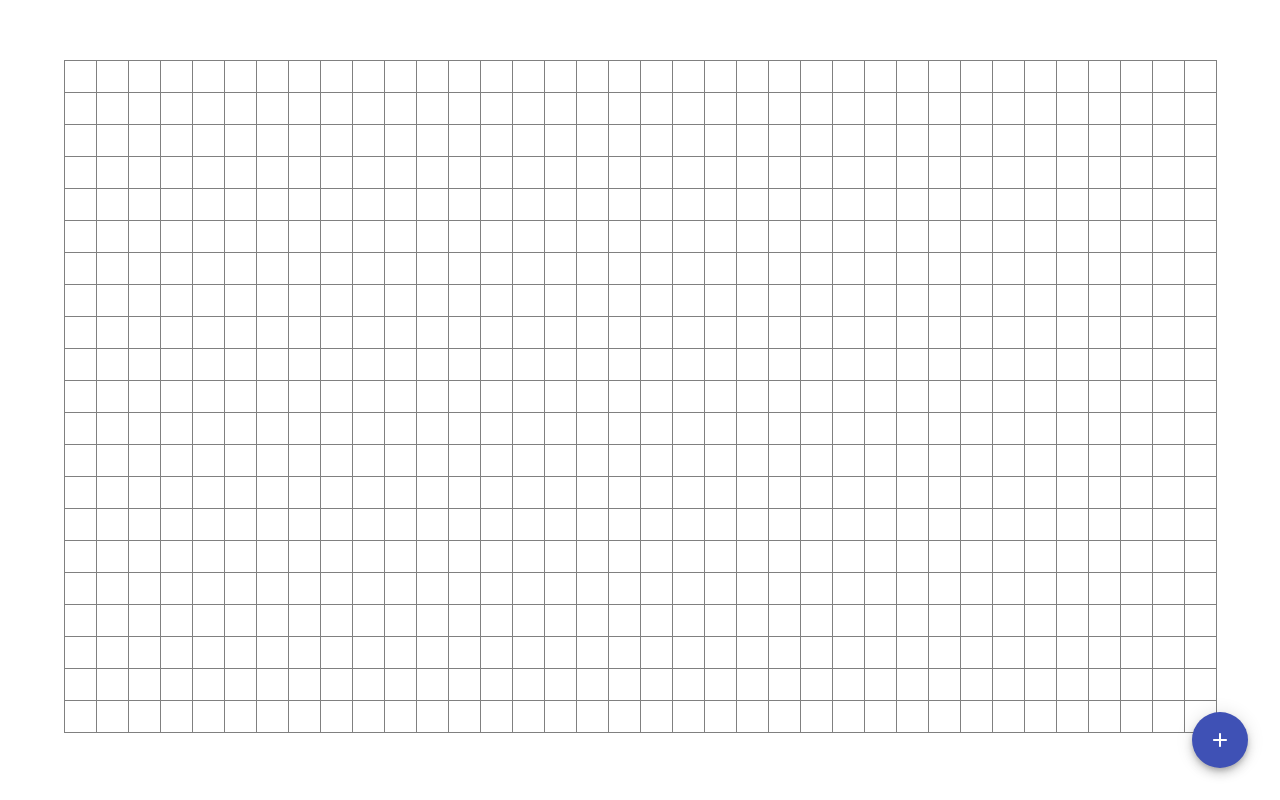
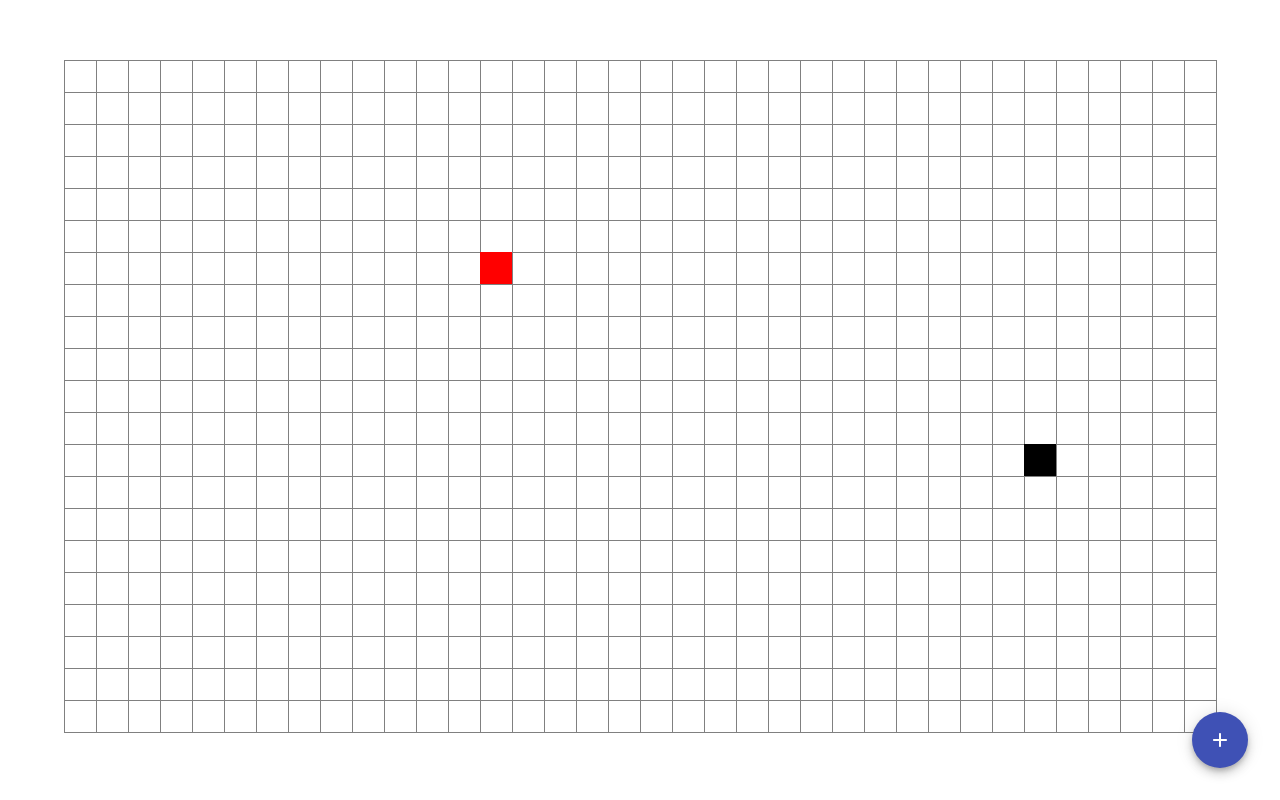
Before and after one commit to typekev/react-pathing, a React (Create React App) app: page / in a window 1280 px wide. Built offline with nearby package versions, Linux system fonts and the light colour scheme.

Commit message:
auto fill random nodes at start

```diff
--- a/src/components/Board.tsx
+++ b/src/components/Board.tsx
@@ -54,6 +54,22 @@ const Board = () => {
         setMouseDown(false);
         setMode(MODES.FILL_MODE);
       });
+      handleCellSelect(
+        mode,
+        setSelectedCells,
+        selectedCells,
+        Math.floor(Math.random() * selectedCells.length) + 1,
+        Math.floor(Math.random() * selectedCells[0].length) + 1,
+        MODES.FILL_MODE
+      );
+      handleCellSelect(
+        mode,
+        setSelectedCells,
+        selectedCells,
+        Math.floor(Math.random() * selectedCells.length) + 1,
+        Math.floor(Math.random() * selectedCells[0].length) + 1,
+        MODES.TARGET_NODE_MODE
+      );
     }
   }, []);
 
```
